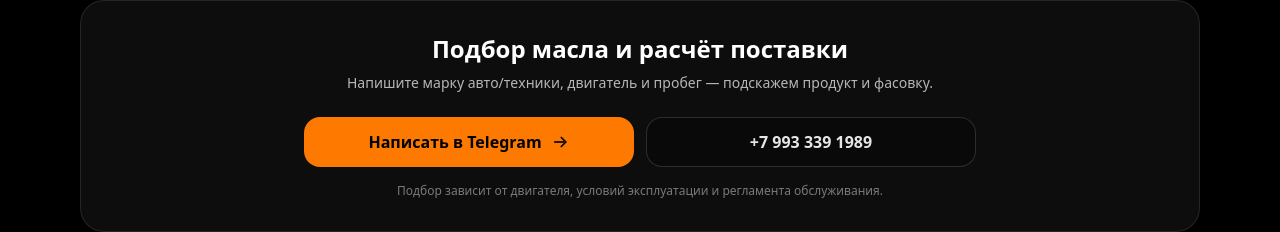
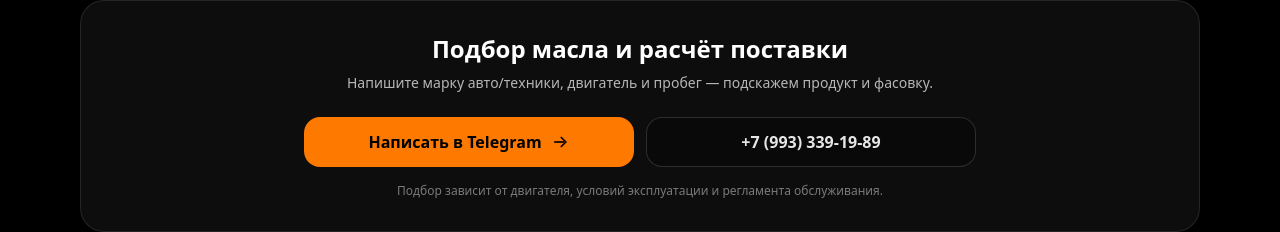
Before and after one commit to VladimirMatveew/h2-site, a Next.js app: page /maslo in a window 1280 px wide. Shown: the part 2136-2368 px from the top of the page. Built offline with nearby package versions, Linux system fonts and the light colour scheme.

Commit message:
Update page.tsx
Изменил контакты

```diff
--- a/app/maslo/page.tsx
+++ b/app/maslo/page.tsx
@@ -355,7 +355,7 @@ export default function MasloPage() {
 
               <div className="mt-6 grid gap-3 sm:grid-cols-2">
                 <a
-                  href="https://t.me/H2_element_21"
+                  href="https://t.me/H2_element_21rus"
                   target="_blank"
                   rel="noreferrer"
                   className="inline-flex items-center justify-center gap-2 rounded-2xl bg-[#FD7900] px-6 py-3 font-semibold text-black transition hover:bg-[#FA7800]"
@@ -367,7 +367,7 @@ export default function MasloPage() {
                   href="tel:+79933391989"
                   className="inline-flex items-center justify-center gap-2 rounded-2xl border border-white/15 bg-black/30 px-6 py-3 font-semibold text-white/90 hover:border-white/25 transition"
                 >
-                  +7 993 339 1989
+                  +7 (993) 339-19-89
                 </a>
               </div>
 
```
